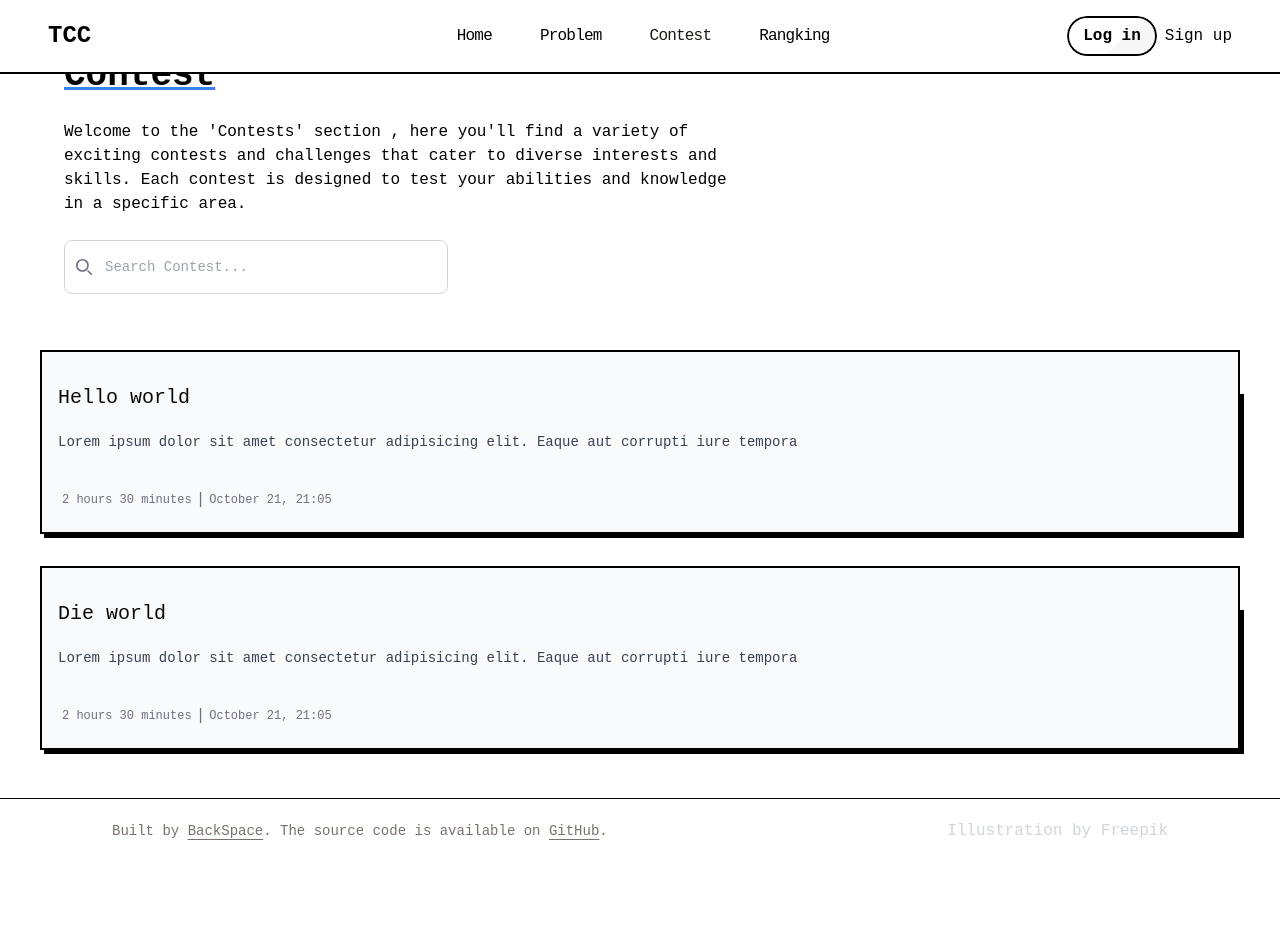
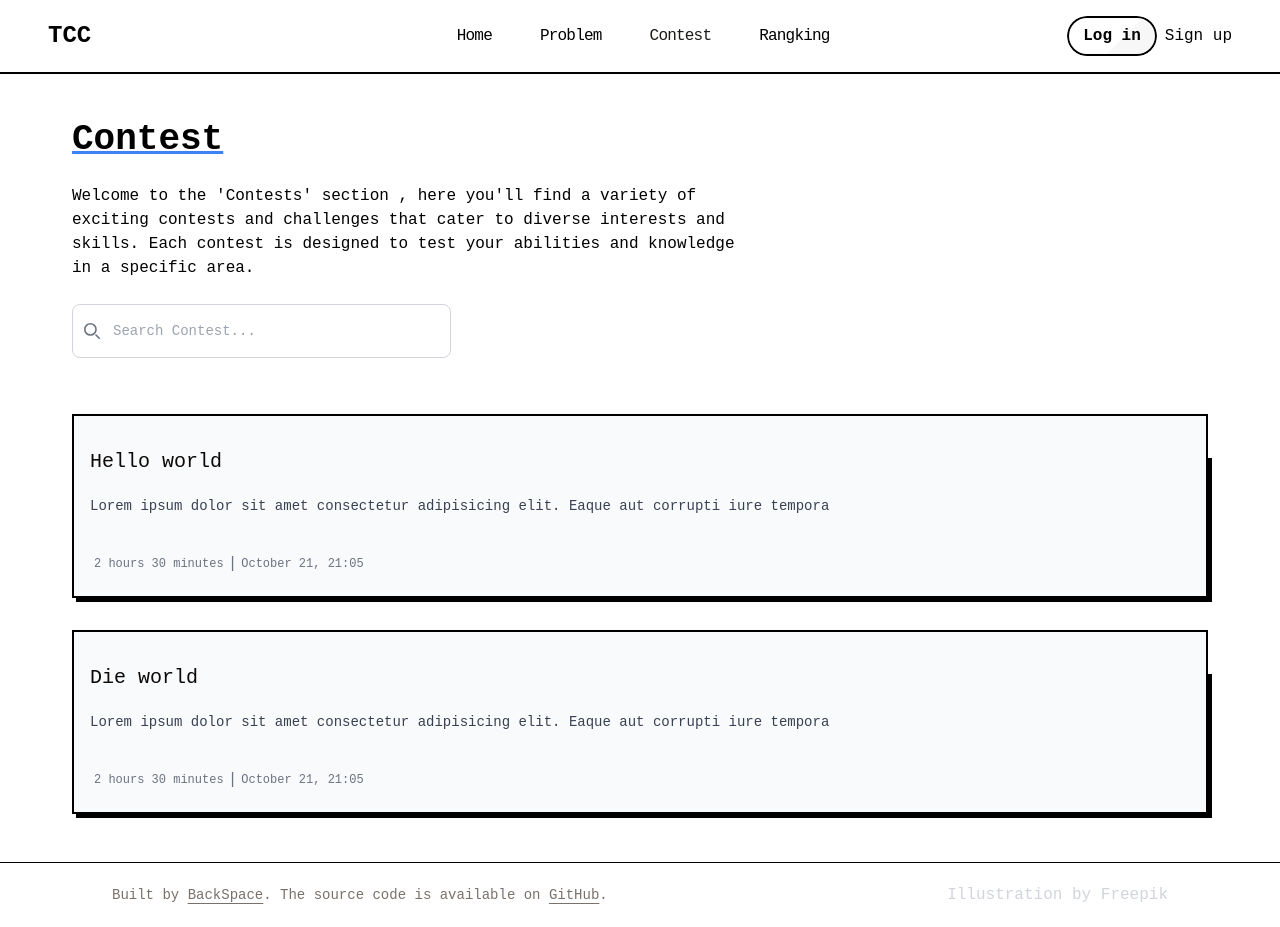
Before and after one commit to fadhrr/TCC-Frontend, a Next.js app: page /contest in a window 1280 px wide. Before the commit the page ends 863 px from the top, so only its background shows below. Built offline with nearby package versions, Linux system fonts and the light colour scheme; no server answers; a web font is replaced by a local one.

Commit message:
update contest

```diff
--- a/src/components/Contest/ContesTop.tsx
+++ b/src/components/Contest/ContesTop.tsx
@@ -3,7 +3,7 @@ import React from "react";
 export default function ContestTop() {
     return (
         <section className="bg-white">
-            <div className="container px-6 py-10 mx-auto">
+            <div className="container px-8 py-10 mx-auto">
                 <h1 className="text-3xl font-semibold text-black capitalize lg:text-4xl ">
                     <span className="underline decoration-blue-500">
                         Contest
@@ -16,7 +16,7 @@ export default function ContestTop() {
                     test your abilities and knowledge in a specific area.
                 </p>
                 <div className="flex justify-between">
-                    <form className="mt-4 md:w-1/3 xl:mt-6">
+                    <form className="mt-4 md:w-1/3 w-full xl:mt-6">
                         <label
                             htmlFor="default-search"
                             className="mb-2 text-sm font-medium text-gray-900 sr-only dark:text-white"
--- a/src/components/Contest/ContestCard.tsx
+++ b/src/components/Contest/ContestCard.tsx
@@ -17,7 +17,7 @@ const contestCardData = [
 
 export default function ContesCard() {
   return (
-    <div>
+    <div className="px-8">
       {contestCardData.map((article, index) => (
         <article key={index} className="group relative w-full my-4 cursor-pointe inline-block">
           <div className="relative bg-gray-50 z-10 flex flex-col overflow-hidden p-4 border-2 border-black sm:gap-4">
--- a/src/components/Contest/index.tsx
+++ b/src/components/Contest/index.tsx
@@ -2,7 +2,7 @@ import ContestTop from './ContesTop';
 import ContesCard from './ContestCard';
 const Contest = () => {
   return (
-    <section className='pb-8 pt-4 px-0 md:px-10  '>
+    <section className='pb-8  pt-[70px] md:pt-[80px] px-0 md:px-10  '>
       <ContestTop />
       <ContesCard />
     </section>
```
